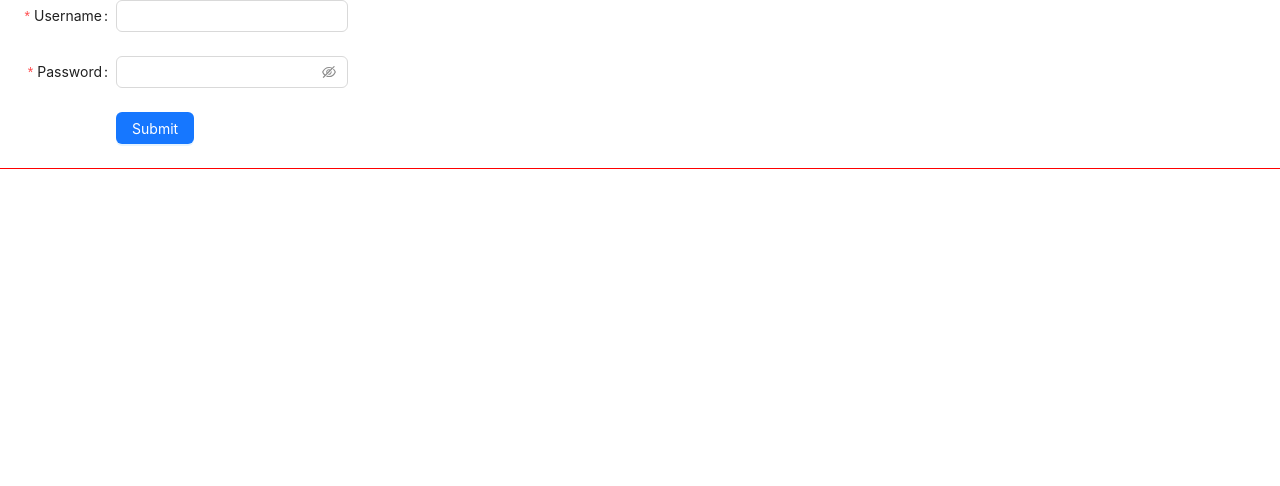
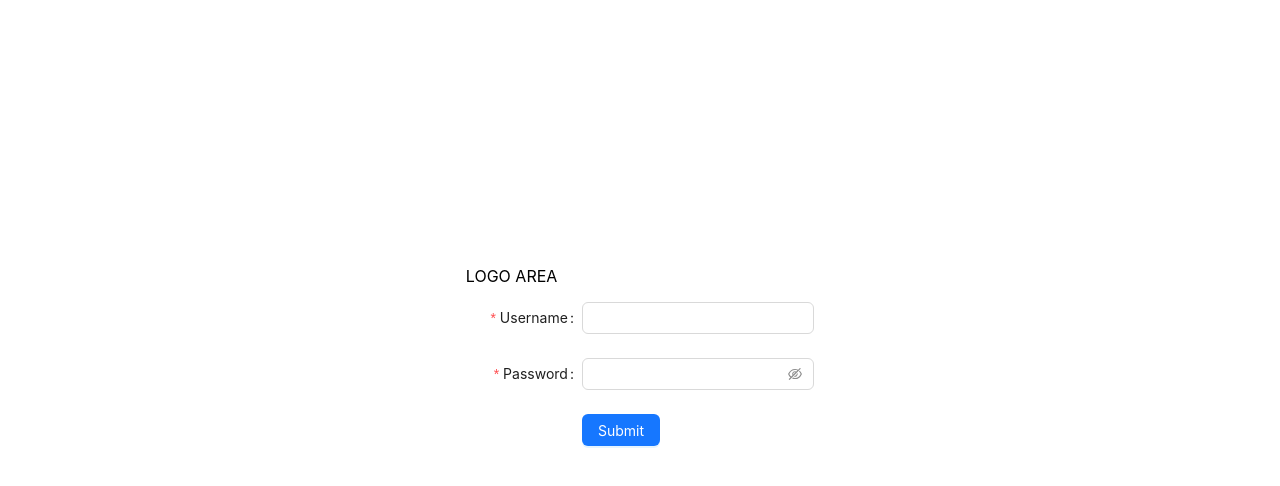
Before and after one commit to Song-Ahyeon/bar-admin-app, a React (Create React App) app: page / in a window 1280 px wide. Shown: the top 486 px of the page. Built offline with nearby package versions, Linux system fonts and the light colour scheme.

Commit message:
fix: 로그인 페이지

```diff
--- a/src/App.tsx
+++ b/src/App.tsx
@@ -15,15 +15,18 @@ function App() {
     console.log('Failed:', errorInfo);
   };
 
+  // useState router 체크 후 isLogin false일 경우 baseURL로 redirect
+
   return (
     <div>
       {isLogin ? <MainLayout /> :
       <>
+      <div style={{ display: 'flex', height: '720px'}}>
       <div style={{
-        display: 'flex',
-        alignContent: 'center',
-        outline: '1px solid red'
+        display: 'block',
+        margin: 'auto'
       }}>
+        <p>LOGO AREA</p>
           <Form
             name="basic"
             labelCol={{ span: 8 }}
@@ -57,6 +60,7 @@ function App() {
             </Form.Item>
           </Form>
         </div>
+        </div>
         </>
 
       }
```
